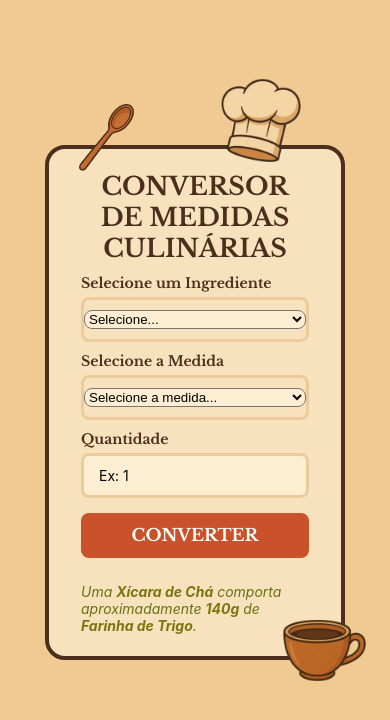
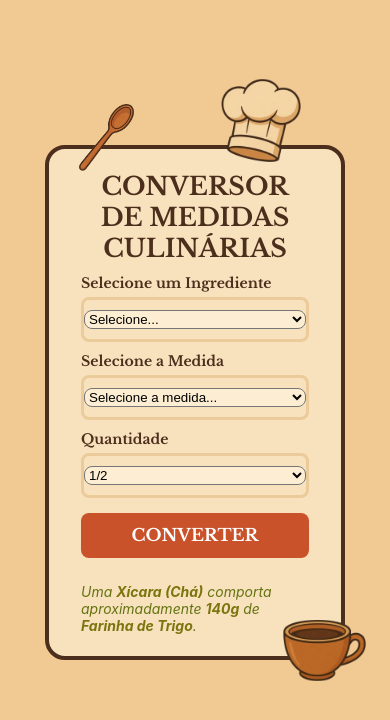
Before and after one commit to johnnyvasconcelos/app-conversao-medidas-culinarias, a React Native app in the folder app-conversor-medidas/: screen / in a window 390 px wide. Shown: the top 720 px of the page. Built offline with nearby package versions, Linux system fonts and the light colour scheme.

Commit message:
terminado primeira tela

```diff
--- a/app-conversor-medidas/App.js
+++ b/app-conversor-medidas/App.js
@@ -1,4 +1,4 @@
-import React, { useState } from "react";
+import React, { useState, useEffect } from "react";
 import { StatusBar } from "expo-status-bar";
 import { StyleSheet, Text, View, TextInput, Image } from "react-native";
 import { Picker } from "@react-native-picker/picker";
@@ -17,12 +17,12 @@ export default function App() {
   });
 
   const todasAsMedidas = [
-    { label: "Colher de Sopa", value: "colher-sopa" },
-    { label: "Colher de Sobremesa", value: "colher-sobremesa" },
-    { label: "Colher de Chá", value: "colher-cha" },
-    { label: "Colher de Café", value: "colher-cafe" },
-    { label: "Xícara de Chá", value: "xicara-cha" },
-    { label: "Xícara de Café", value: "xicara-cafe" },
+    { label: "Colher (Sopa)", value: "colher-sopa" },
+    { label: "Colher (Sobremesa)", value: "colher-sobremesa" },
+    { label: "Colher (Chá)", value: "colher-cha" },
+    { label: "Colher (Café)", value: "colher-cafe" },
+    { label: "Xícara (Chá)", value: "xicara-cha" },
+    { label: "Xícara (Café)", value: "xicara-cafe" },
     { label: "Copo Americano", value: "copo-americano" },
     { label: "Gramas", value: "gramas" },
     { label: "Quilos", value: "quilos" },
@@ -148,11 +148,11 @@ export default function App() {
       "colher-sobremesa": "12g",
       "colher-cha": "6g",
       "colher-cafe": "3g",
-      "xicara-cha": 0,
-      "xicara-cafe": 0,
-      "copo-americano": 0,
-      gramas: 0,
-      quilos: 0,
+      "xicara-cha": "200g",
+      "xicara-cafe": "58g",
+      "copo-americano": "158g",
+      gramas: "200g",
+      quilos: "0.2kg",
     },
     mel: {
       "colher-sopa": "15ml (18g)",
@@ -164,8 +164,8 @@ export default function App() {
       "copo-americano": "190ml (237g)",
       gramas: "300g",
       quilos: "0.3kg",
-      mililitros: 0,
-      litros: 0,
+      mililitros: "240ml",
+      litros: "0.2 litros",
     },
     "creme-de-avela": {
       "colher-sopa": "24g",
@@ -194,11 +194,11 @@ export default function App() {
       "colher-sobremesa": "12g",
       "colher-cha": "6g",
       "colher-cafe": "3g",
-      "xicara-cha": 0,
-      "xicara-cafe": 0,
-      "copo-americano": 0,
-      gramas: 0,
-      quilos: 0,
+      "xicara-cha": "243g",
+      "xicara-cafe": "71g",
+      "copo-americano": "192g",
+      gramas: "243g",
+      quilos: "0.2kg",
     },
   };
 
@@ -209,18 +209,18 @@ export default function App() {
     valores[ingredienteSelecionado]?.[medidaSelecionada] ?? 0;
 
   const nomesMedidas = {
-    "colher-sopa": "Colher de Sopa",
-    "colher-sobremesa": "Colher de Sobremesa",
-    "colher-cha": "Colher de Chá",
-    "colher-cafe": "Colher de Café",
-    "xicara-cha": "Xícara de Chá",
-    "xicara-cafe": "Xícara de Café",
+    "colher-sopa": "Colher (Sopa)",
+    "colher-sobremesa": "Colher (Sobremesa)",
+    "colher-cha": "Colher (Chá)",
+    "colher-cafe": "Colher (Café)",
+    "xicara-cha": "Xícara (Chá)",
+    "xicara-cafe": "Xícara (Café)",
     "copo-americano": "Copo Americano",
-    gramas: "Xícara de Chá",
-    quilos: "Xícara de Chá",
+    gramas: "Xícara (Chá)",
+    quilos: "Xícara (Chá)",
     unidades: "Unidade",
-    mililitros: "Xícara de Chá",
-    litros: "Xícara de Chá",
+    mililitros: "Xícara (Chá)",
+    litros: "Xícara (Chá)",
   };
 
   const nomesIngredientes = {
@@ -285,7 +285,9 @@ export default function App() {
         m.value !== "gramas" && m.value !== "quilos" && m.value !== "unidades"
     );
   }
-
+  useEffect(() => {
+    setQuantidade("");
+  }, [medidaSelecionada]);
   return (
     <View style={styles.main}>
       <StatusBar style="auto" />
@@ -312,6 +314,7 @@ export default function App() {
         <View style={styles.selectView}>
           <Picker
             style={styles.select}
+            //mode="dropdown"
             selectedValue={ingrediente}
             onValueChange={(value) => {
               setIngrediente(value);
@@ -343,6 +346,7 @@ export default function App() {
         <View style={styles.selectView}>
           <Picker
             style={styles.select}
+            // mode="dropdown"
             selectedValue={medida}
             onValueChange={(value) => setMedida(value)}
           >
@@ -353,6 +357,9 @@ export default function App() {
           </Picker>
         </View>
         <Text style={styles.label}>Quantidade</Text>
+        {["litros", "mililitros", "quilos", "gramas", "unidades"].includes(
+          medidaSelecionada
+        ) ? (
           <TextInput
             style={styles.input}
             placeholder="Ex: 1"
@@ -360,6 +367,32 @@ export default function App() {
             value={quantidade}
             onChangeText={setQuantidade}
           />
+        ) : (
+          <View style={styles.selectView}>
+            <Picker
+              style={styles.select}
+              selectedValue={quantidade}
+              onValueChange={(itemValue) => setQuantidade(itemValue)}
+              //mode="dropdown"
+            >
+              {[
+                "1/2",
+                "1",
+                "1 1/2",
+                "2",
+                "2 1/2",
+                "3",
+                "3 1/2",
+                "4",
+                "4 1/2",
+                "5",
+                "5 1/2",
+              ].map((item) => (
+                <Picker.Item label={item} value={item} key={item} />
+              ))}
+            </Picker>
+          </View>
+        )}
 
         <Text style={styles.button}>converter</Text>
         <Text style={styles.info}>
```
Lines whose indentation alone changed are shown as unchanged.
